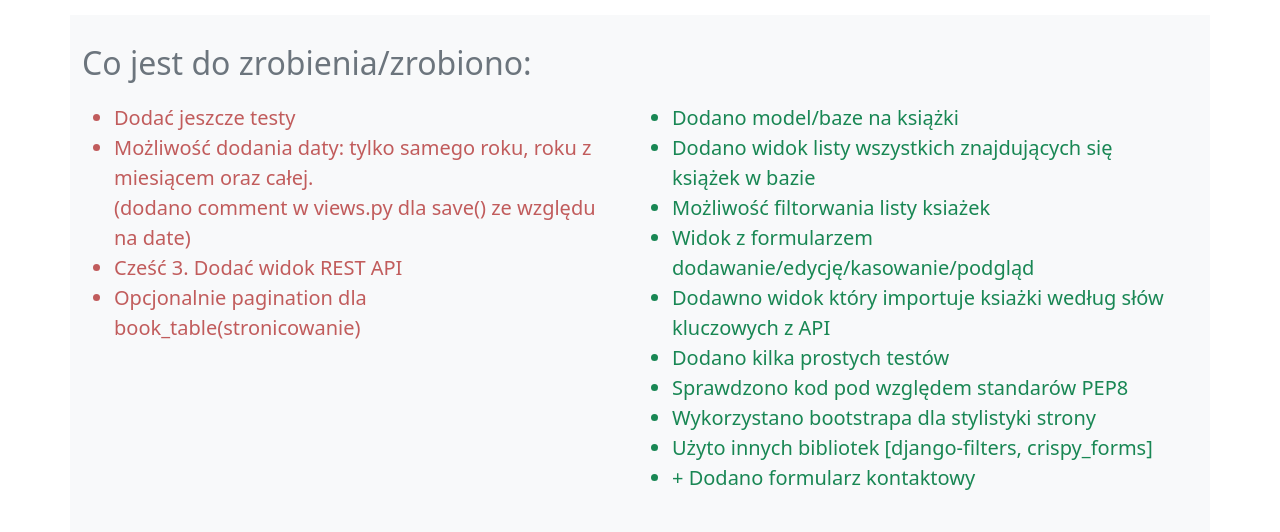
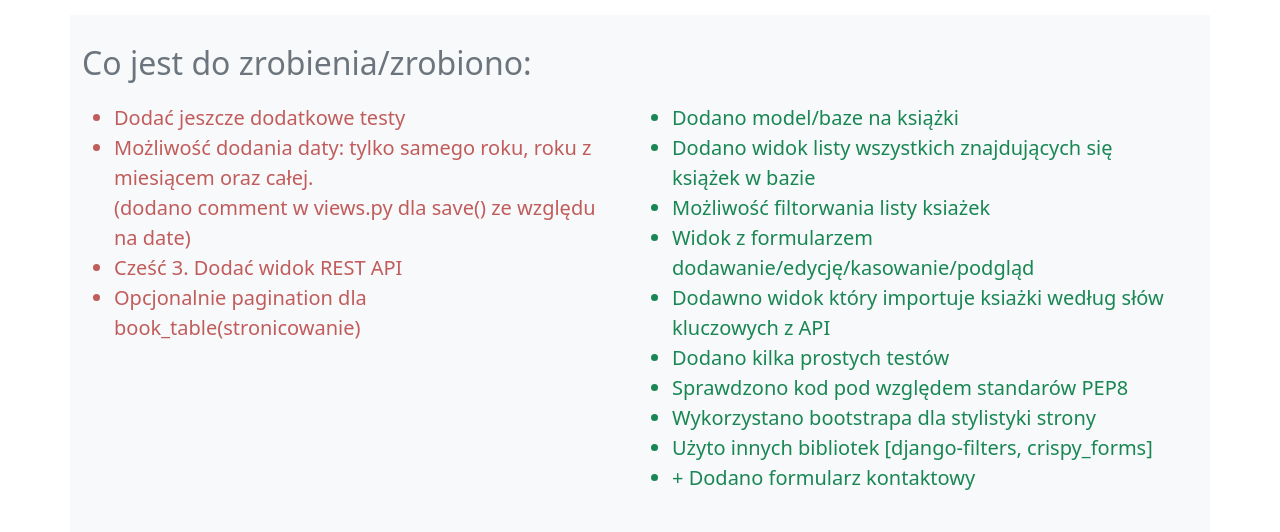
Before and after one commit to Native856/portsg.pl, a Django app: page / in a window 1280 px wide. Shown: the part 957-1489 px from the top of the page. Run offline with Django 3.2, Linux system fonts and the light colour scheme; some libraries are stand-ins or nearby versions; some web fonts are replaced.

Commit message:
Update base.html

```diff
--- a/BookProject/BookApp/templates/BookApp/base.html
+++ b/BookProject/BookApp/templates/BookApp/base.html
@@ -89,7 +89,7 @@
         <div class="row d-flex flex-row bd-highlight">
             <div class="col-6 fs-5 col-todo mt-3">
                 <ul>
-                    <li>Dodać jeszcze testy</li>
+                    <li>Dodać jeszcze dodatkowe testy</li>
                     <li>Możliwość dodania daty: tylko samego roku, roku z miesiącem oraz całej.<br/>
                         (dodano comment w views.py dla save() ze względu na date)
                     </li>
```
